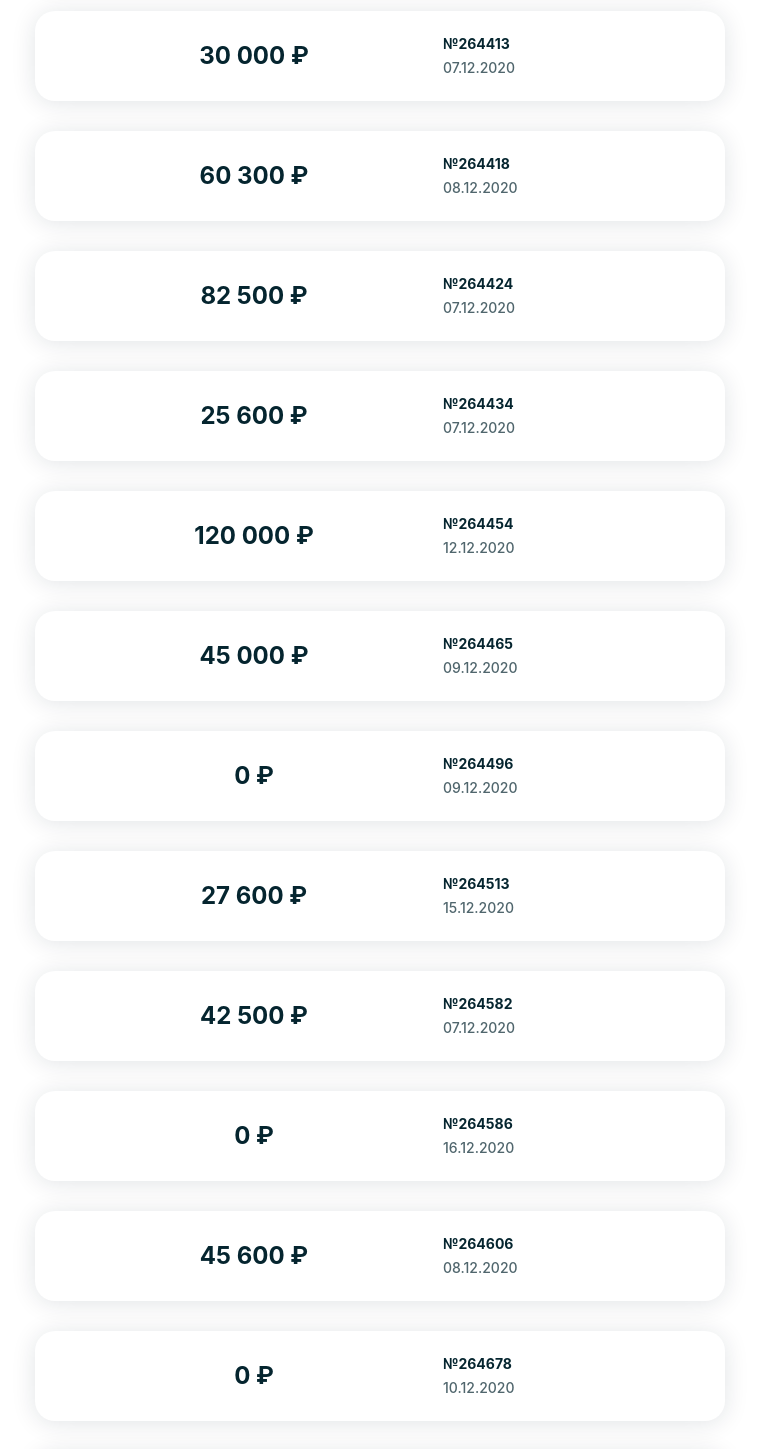
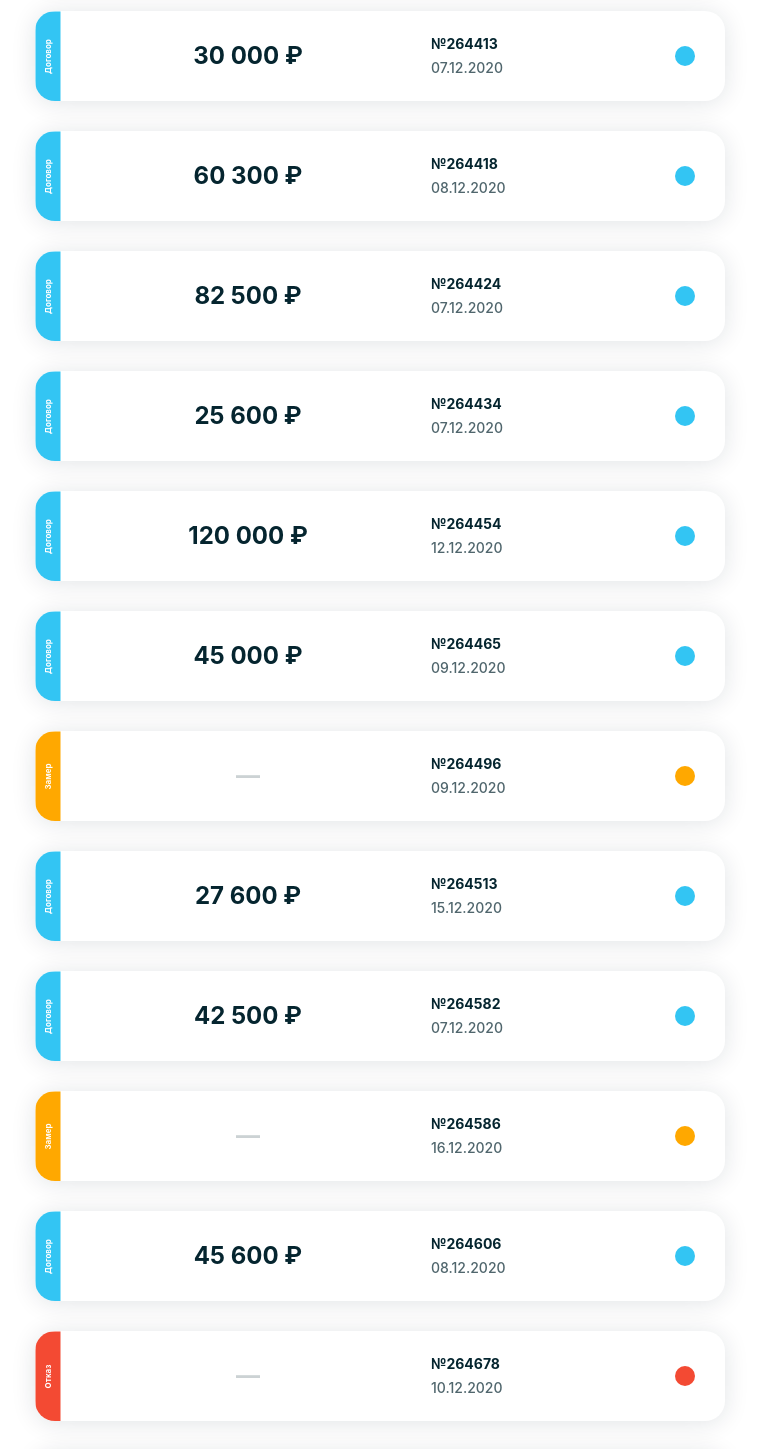
Before and after one commit to DukeBJ/rullerapp, a Vue app: page /atwork in a window 1280 px wide. Shown: the part 960-2409 px from the top of the page, without its empty margins (260-1019 px from the left). Built offline with nearby package versions, Linux system fonts and the light colour scheme; a web font is replaced by a local one; what vue2-storage would draw is missing.

Commit message:
upd allzamer

```diff
--- a/src/assets/scss/_card.scss
+++ b/src/assets/scss/_card.scss
@@ -276,12 +276,18 @@
   }
 }
 
-.bg__ {
-  &yellow{
+.bg {
+  &__yellow{
     background-color: $plyellow;
   }
-  &blue{
+  &__blue{
     background-color: $plskyblue;
+  }
+  &__gray{
+    background-color: $plgrey;
+  }
+  &__red{
+    background-color: $plcarmin;
   }
 }
 
--- a/src/components/atwork/pl-atwork.vue
+++ b/src/components/atwork/pl-atwork.vue
@@ -8,7 +8,16 @@
       @click="gotoOrder"
     > -->
       <div class="card-header">
-        <div class="price">{{ measurement.price | priceFormat }}</div>
+        <div
+          class="price"
+          v-if="measurement.price">
+          {{ measurement.price | priceFormat }}
+        </div>
+        <div
+          class="price opacity20"
+          v-else>
+          —
+        </div>
         <!-- <div class="price" :class="{ opacity20: !active.done }">{{ active.price | priceFormat }}</div> -->
         <div class="custumer-info">
           <div class="client">
@@ -18,14 +27,19 @@
             {{ measurement.date }}
           </div>
         </div>
-        <!-- <div class="status">
-          <span v-if="active.done == true" class="bg__blue"></span>
-          <span v-else class="bg__yellow"></span>
-        </div> -->
+        <div class="status">
+          <span v-if="measurement.status == 0" class="bg__gray"></span>
+          <span v-else-if="measurement.status == 1" class="bg__yellow"></span>
+          <span v-else-if="measurement.status == 2" class="bg__red"></span>
+          <span v-else-if="measurement.status == 3" class="bg__blue"></span>
+
+        </div>
       </div>
 
-      <!-- <div v-if=" active.done == true " class="label-left"><span>Рассчитан</span></div>
-      <div v-else class="label-left bg__yellow"><span>Ожидает</span></div> -->
+      <div v-if="measurement.status == 0" class="label-left bg__gray"><span>Новый</span></div>
+      <div v-else-if="measurement.status == 1" class="label-left bg__yellow"><span>Замер</span></div>
+      <div v-else-if="measurement.status == 2" class="label-left bg__red"><span>Отказ</span></div>
+      <div v-else-if="measurement.status == 3" class="label-left bg__blue"><span>Договор</span></div>
 
     </div>
 </template>
@@ -52,10 +66,10 @@ export default {
 </script>
 
 <style lang="scss" scoped>
-  .card {
-    cursor: pointer;
-    &.disabled {
-      cursor: not-allowed;
-    }
-  }
+  // .card {
+  //   cursor: pointer;
+  //   &.disabled {
+  //     cursor: not-allowed;
+  //   }
+  // }
 </style>
```
